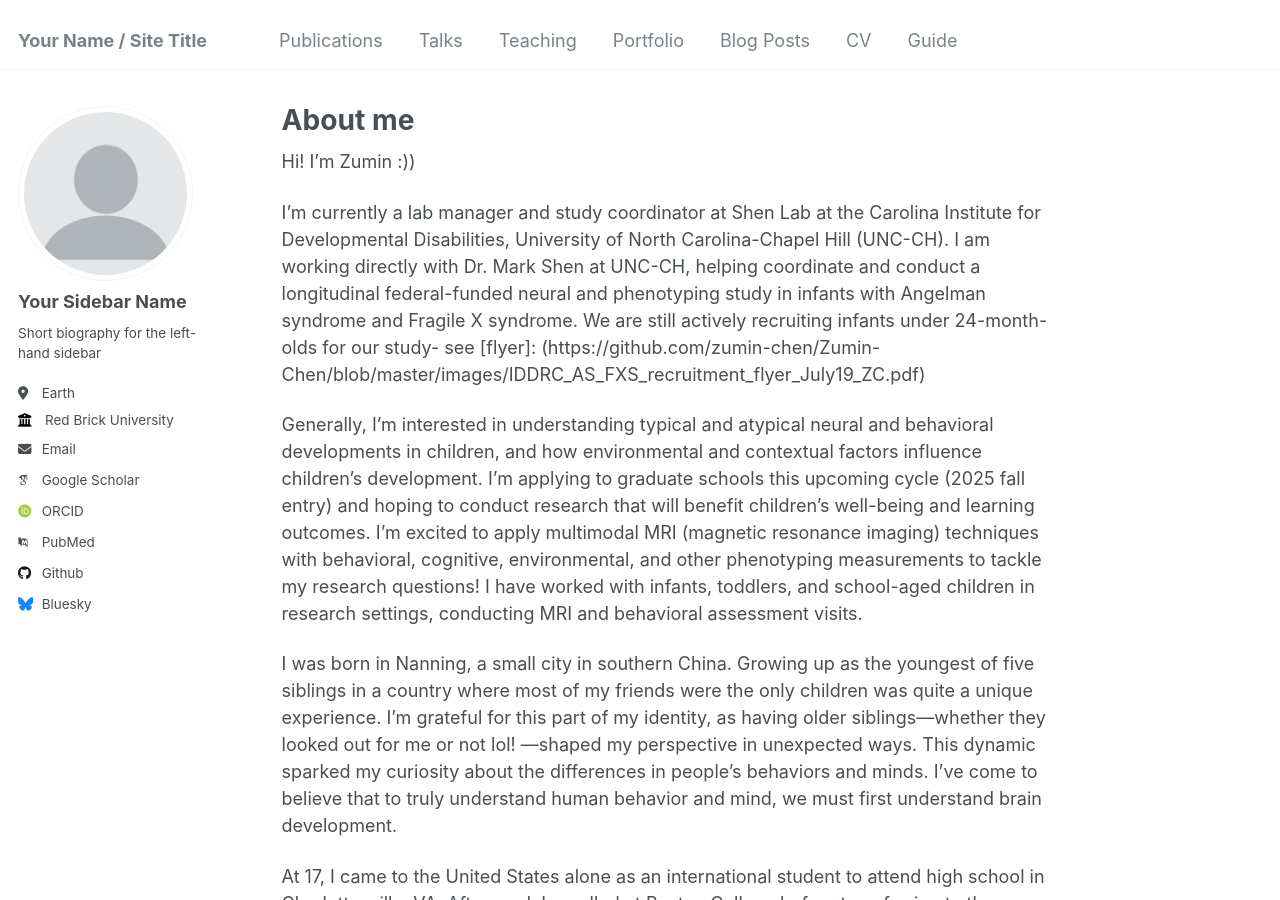
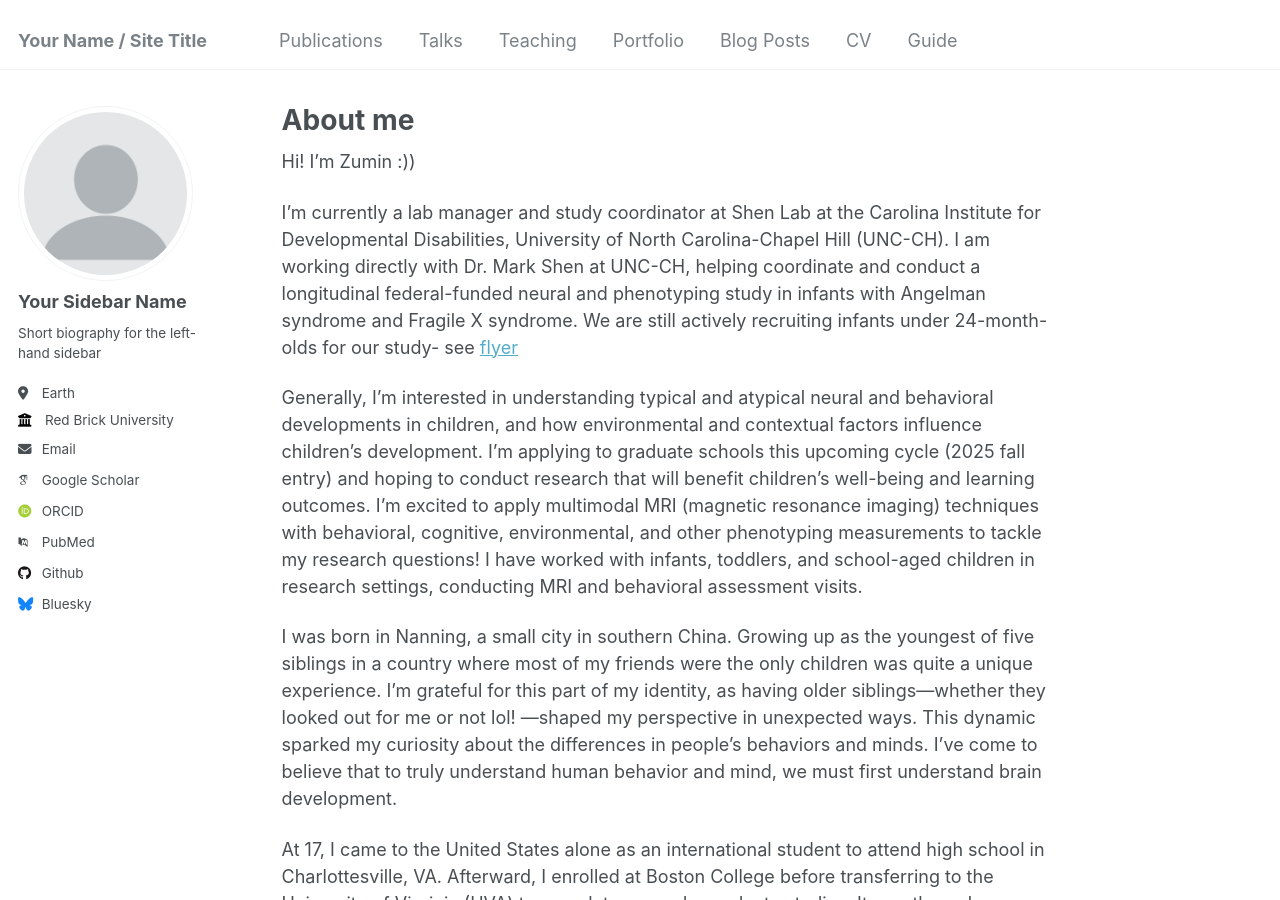
Before and after one commit to zumin-chen/Zumin-Chen, a Jekyll site: the page built from _pages/about.md, in a window 1280 px wide and 900 px high. Built offline with Jekyll 4.4.1, drawn with Linux system fonts in a browser that asks for light colours; some web fonts are replaced.

Commit message:
Update about.md

```diff
--- a/_pages/about.md
+++ b/_pages/about.md
@@ -9,7 +9,7 @@ redirect_from:
 
 Hi! I'm Zumin :))
 
-I'm currently a lab manager and study coordinator at Shen Lab at the Carolina Institute for Developmental Disabilities, University of North Carolina-Chapel Hill (UNC-CH). I am working directly with Dr. Mark Shen at UNC-CH, helping coordinate and conduct a longitudinal federal-funded neural and phenotyping study in infants with Angelman syndrome and Fragile X syndrome. We are still actively recruiting infants under 24-month-olds for our study- see [flyer]: (https://github.com/zumin-chen/Zumin-Chen/blob/master/images/IDDRC_AS_FXS_recruitment_flyer_July19_ZC.pdf)
+I'm currently a lab manager and study coordinator at Shen Lab at the Carolina Institute for Developmental Disabilities, University of North Carolina-Chapel Hill (UNC-CH). I am working directly with Dr. Mark Shen at UNC-CH, helping coordinate and conduct a longitudinal federal-funded neural and phenotyping study in infants with Angelman syndrome and Fragile X syndrome. We are still actively recruiting infants under 24-month-olds for our study- see [flyer](https://github.com/zumin-chen/Zumin-Chen/blob/master/images/IDDRC_AS_FXS_recruitment_flyer_July19_ZC.pdf)
 
 Generally, I'm interested in understanding typical and atypical neural and behavioral developments in children, and how environmental and contextual factors influence children's development. I'm applying to graduate schools this upcoming cycle (2025 fall entry) and hoping to conduct research that will benefit children's well-being and learning outcomes. I'm excited to apply multimodal MRI (magnetic resonance imaging) techniques with behavioral, cognitive, environmental, and other phenotyping measurements to tackle my research questions! I have worked with infants, toddlers, and school-aged children in research settings, conducting MRI and behavioral assessment visits.
 
```
